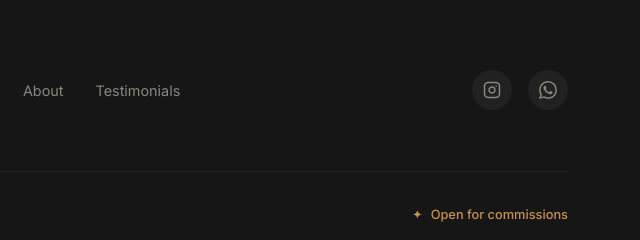
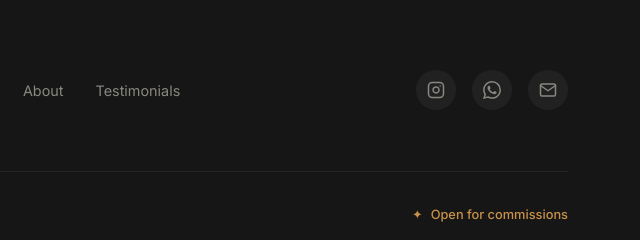
Before and after one commit to lncharynarayandas-maker/lnchary-art-gallery, a plain HTML site: page index.html in a window 1280 px wide. Shown: the part 6872-7112 px from the top of the page, 640-1280 px from the left. Drawn offline with nearby package versions, Linux system fonts and the light colour scheme; a script that the page names is missing; a web font is replaced by a local one.

Commit message:
describe what you changed

```diff
--- a/index.html
+++ b/index.html
@@ -485,6 +485,14 @@
               <path d="M17.472 14.382c-.297-.149-1.758-.867-2.03-.967-.273-.099-.471-.148-.67.15-.197.297-.767.966-.94 1.164-.173.199-.347.223-.644.075-.297-.15-1.255-.463-2.39-1.475-.883-.788-1.48-1.761-1.653-2.059-.173-.297-.018-.458.13-.606.134-.133.298-.347.446-.52.149-.174.198-.298.298-.497.099-.198.05-.371-.025-.52-.075-.149-.669-1.612-.916-2.207-.242-.579-.487-.5-.669-.51-.173-.008-.371-.01-.57-.01-.198 0-.52.074-.792.372-.272.297-1.04 1.016-1.04 2.479 0 1.462 1.065 2.875 1.213 3.074.149.198 2.096 3.2 5.077 4.487.709.306 1.262.489 1.694.625.712.227 1.36.195 1.871.118.571-.085 1.758-.719 2.006-1.413.248-.694.248-1.289.173-1.413-.074-.124-.272-.198-.57-.347m-5.421 7.403h-.004a9.87 9.87 0 01-5.031-1.378l-.361-.214-3.741.982.998-3.648-.235-.374a9.86 9.86 0 01-1.51-5.26c.001-5.45 4.436-9.884 9.888-9.884 2.64 0 5.122 1.03 6.988 2.898a9.825 9.825 0 012.893 6.994c-.003 5.45-4.437 9.884-9.885 9.884m8.413-18.297A11.815 11.815 0 0012.05 0C5.495 0 .16 5.335.157 11.892c0 2.096.547 4.142 1.588 5.945L0 24l6.335-1.662c1.746.953 3.71 1.458 5.704 1.459h.005c6.554 0 11.89-5.335 11.893-11.893a11.821 11.821 0 00-3.48-8.413z"/>
             </svg>
           </a>
+          <!-- Gmail -->
+          <a href="mailto:lncharynarayandas@gmail.com" class="footer__social-link" aria-label="Email">
+            <svg viewBox="0 0 24 24" fill="none" stroke="currentColor" stroke-width="2" stroke-linecap="round"
+              stroke-linejoin="round">
+              <path d="M4 4h16c1.1 0 2 .9 2 2v12c0 1.1-.9 2-2 2H4c-1.1 0-2-.9-2-2V6c0-1.1.9-2 2-2z" />
+              <polyline points="22,6 12,13 2,6" />
+            </svg>
+          </a>
         </div>
       </div>
 
```
